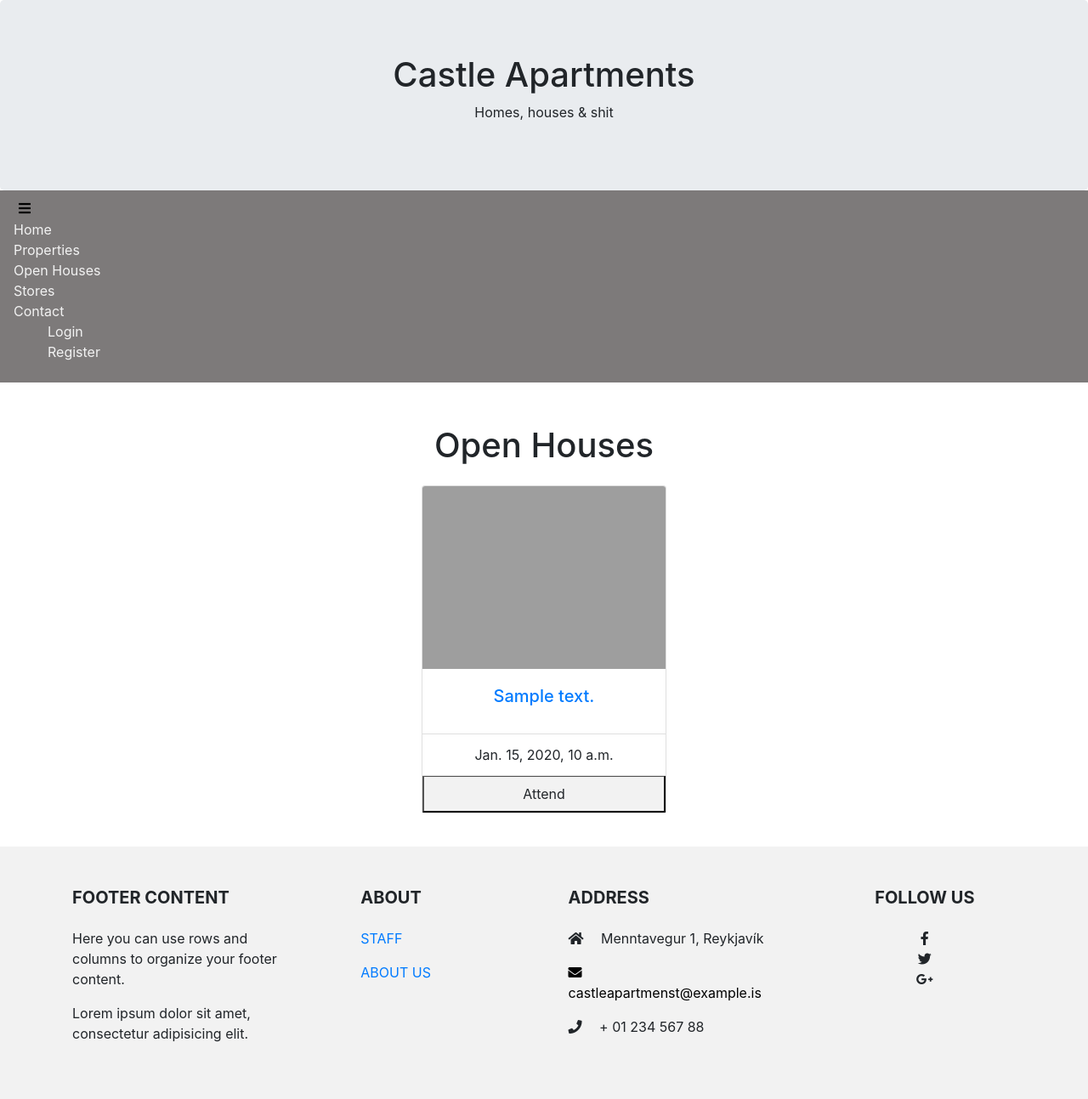
After one commit to GudjonB/Verklegt2, a Django app: page /properties/openHouses in a window 1280 px wide, after a click that opens the changed part. The commit adds this page. Shown: the whole page at 85% size. Run offline with Django 3.2, Linux system fonts and the light colour scheme; tables that the repository leaves empty hold one stand-in row (values such as "Sample post"); some libraries are stand-ins or nearby versions; grey boxes are pictures that could not be loaded.

Commit message:
added open houses page and some minor fixes in properties/modules

```diff
--- a/Properties/models.py
+++ b/Properties/models.py
@@ -38,7 +38,7 @@ class Properties(models.Model):
     size = models.IntegerField()
     rooms = models.PositiveIntegerField()
     bathrooms = models.PositiveIntegerField()
-    year_built = models.CharField(max_length=4,
+    year_built = models.CharField(max_length=4, blank=True, null=True,
                                   validators=[RegexValidator(r'^[0-9]*$',
                                                              'Only numeric characters are allowed.',
                                                              'invalid_year')]
--- a/Properties/urls.py
+++ b/Properties/urls.py
@@ -6,5 +6,6 @@ urlpatterns = [
     path('', views.getAllProperties, name="allProperties"),
     path('create', views.createProperties, name="createProperties"),
     path('<int:id>', views.getPropertyById, name="propertyDetails"),
-    path('upload', views.uploadPropertiesImages, name="uploadPropertyImages")
+    path('upload', views.uploadPropertiesImages, name="uploadPropertyImages"),
+    path('openHouses', views.getOpenHouses, name="openHouses")
 ]
--- a/Properties/views.py
+++ b/Properties/views.py
@@ -1,7 +1,7 @@
 from django.shortcuts import render, redirect, get_object_or_404
 from Properties.forms.propertiesForm import PropertiesCreateForm
 from Properties.forms.propertiesImagesForm import PropertiesImagesForm
-from Properties.models import Properties, Description
+from Properties.models import Properties, Description, OpenHouses
 
 
 def index(request):
@@ -43,5 +43,10 @@ def uploadPropertiesImages(request):
 
 
 def getAllProperties(request):
-    context =  {'Properties': Properties.objects.all()}
-    return render(request, 'Properties/index.html',context )
+    context = {'Properties': Properties.objects.all()}
+    return render(request, 'Properties/index.html', context)
+
+
+def getOpenHouses(request):
+    context = {'OpenHouses' : OpenHouses.objects.all()}
+    return render(request, 'Properties/openHouses.html', context)
--- a/static/css/main.css
+++ b/static/css/main.css
@@ -15,9 +15,11 @@ footer {
     padding: 25px;
     margin-top: auto;
 }
+
 .img-responsive {
     width:100%
 }
+
 .active-pink-2 input[type=text]:focus:not([readonly]) {
     border-bottom: 1px solid #f48fb1;
     box-shadow: 0 1px 0 0 #f48fb1;
@@ -32,20 +34,23 @@ footer {
     border-bottom: 1px #7d7a7a;
     box-shadow: 0 1px 0 0;
 }
+
 .bodyBlock {
     text-align: center;
 }
-.navbar{
+
+.navbar {
     background-color: #7d7a7a;
 }
 
-.propContainer{
+.propContainer {
     margin: 0 auto;
     width: 70%;
     justify-content: center;
     display: flex;
     flex-wrap: wrap;
 }
+
 .card {
     float: left;
     width: 18rem;
@@ -55,18 +60,21 @@ footer {
 li > a {
     color: #f2f2f2;
 }
-.mail{
+
+.mail {
     color: black;
 }
-.form-horizontal{
+
+.form-horizontal {
     margin-bottom: 10em;
 }
-.navbar-toggle{
+
+.navbar-toggle {
     background-color: #7d7a7a;
     border:none;
 }
 
-.btn-floating{
+.btn-floating {
     background-color: #f2f2f2;
     -webkit-appearance: none;
 }
@@ -78,3 +86,12 @@ ul {
 .property-img {
     padding-bottom: 1rem;
 }
+
+.btn-openH {
+    color: inherit;
+    box-sizing: border-box;
+    background-color: #f2f2f2;
+    -webkit-appearance: none;
+    padding-bottom: 0.5rem;
+    padding-top: 0.5rem;
+}
--- /dev/null
+++ b/templates/Properties/openHouses.html
@@ -0,0 +1,28 @@
+{% extends 'base.html' %}
+
+
+{% block houses %}
+    <h1>Open Houses</h1>
+    <div class="propContainer">
+        {% for i in OpenHouses %}
+            <div class="card" >
+                <a href="/properties/{{ i.property_id }}"><img src="{{ i.property.propertyimages_set.first }}" class="card-img-top" alt="..."></a>
+                <div class="card-body">
+                    <h5 class="card-title"><a href="/properties/{{ i.id }}">{{ i.property.address }}</a></h5>
+                </div>
+                <ul class="list-group list-group-flush">
+                    <li class="list-group-item">{{ i.time }}</li>
+                </ul>
+                <input type="button" class="btn-openH" value="Attend" />
+            </div>
+        {% endfor %}
+    </div><br>
+
+
+
+{% endblock %}
+
+{% block content %}
+
+
+{% endblock %}
--- a/templates/base.html
+++ b/templates/base.html
@@ -43,7 +43,7 @@
             <ul class="nav navbar-nav">
                 <li><a href="{% url 'users-index' %}">Home</a></li>
                 <li><a href="{% url 'allProperties' %}">Properties</a></li>
-                <li><a href="#">Open Houses</a></li>
+                <li><a href="{% url 'openHouses' %}">Open Houses</a></li>
 
                 <li><a href="#">Stores</a></li>
                 <li><a href="#">Contact</a></li>
```
